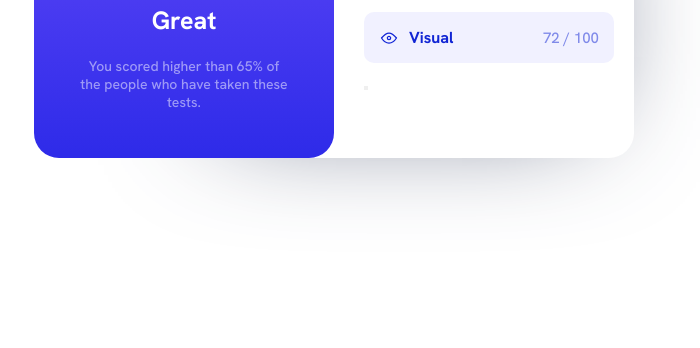
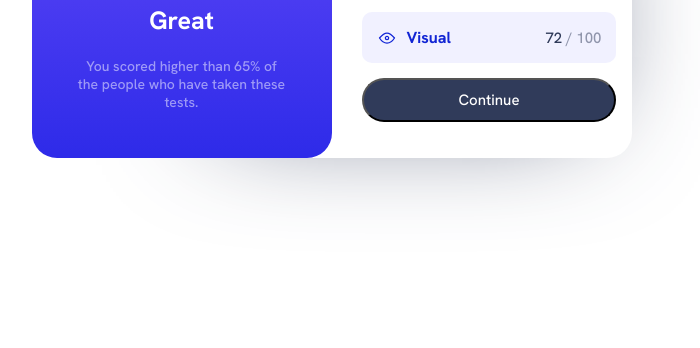
Before and after one commit to Ahmedalzarka/results-summary-component-main, a plain HTML site: page index.html in a window 1280 px wide. Shown: the part 452-800 px from the top of the page, without its empty margins (301-1001 px from the left). Drawn offline with Linux system fonts and the light colour scheme.

Commit message:
change number color and button styling

```diff
--- a/css/app.css
+++ b/css/app.css
@@ -66,11 +66,6 @@ h1{
 .result-number{
     font-size: 6em;
 }
-.number{
-    opacity: 0.5;
-    font-size: 1.5em;
-    margin: 0 0 0 auto;
-}
 p{
     font-size:1.5em;
     opacity: 0.5;
@@ -95,8 +90,7 @@ p{
     color: var(--dark-gray-blue);
 }
 .card{
-    width:250px;
-    /* height: 50px; */
+    min-width:230px;
     padding: 10px;
     border-radius: 10px;
     margin: 15px auto;
@@ -109,6 +103,15 @@ img{
 }
 h3{
     font-size: 1.6em;
+}
+.number{
+    font-size: 1.5em;
+    margin: 0 0 0 auto;
+    color:hsl(224, 30%, 27%);
+    opacity: 1;
+}
+span{
+    opacity: 0.5;
 }
 .first{
     color:var(--light-red);
@@ -126,3 +129,10 @@ h3{
     color:var(--cobalt-blue);
     background: hsla(241, 100%, 89%,25%);
 }
+button{
+    background-color: var(--dark-gray-blue);
+    color:white;
+    padding:10px 95px;
+    border-radius: 500px;
+    font-size:1.5em;
+}
--- a/index.html
+++ b/index.html
@@ -46,7 +46,7 @@
           <h3>Visual</h3>
           <p class="number">72 <span>/ 100</span></p>
         </div>
-        <button></button>
+        <button type="submit">Continue</button>
       </div>
     </div>
   </main>
```
